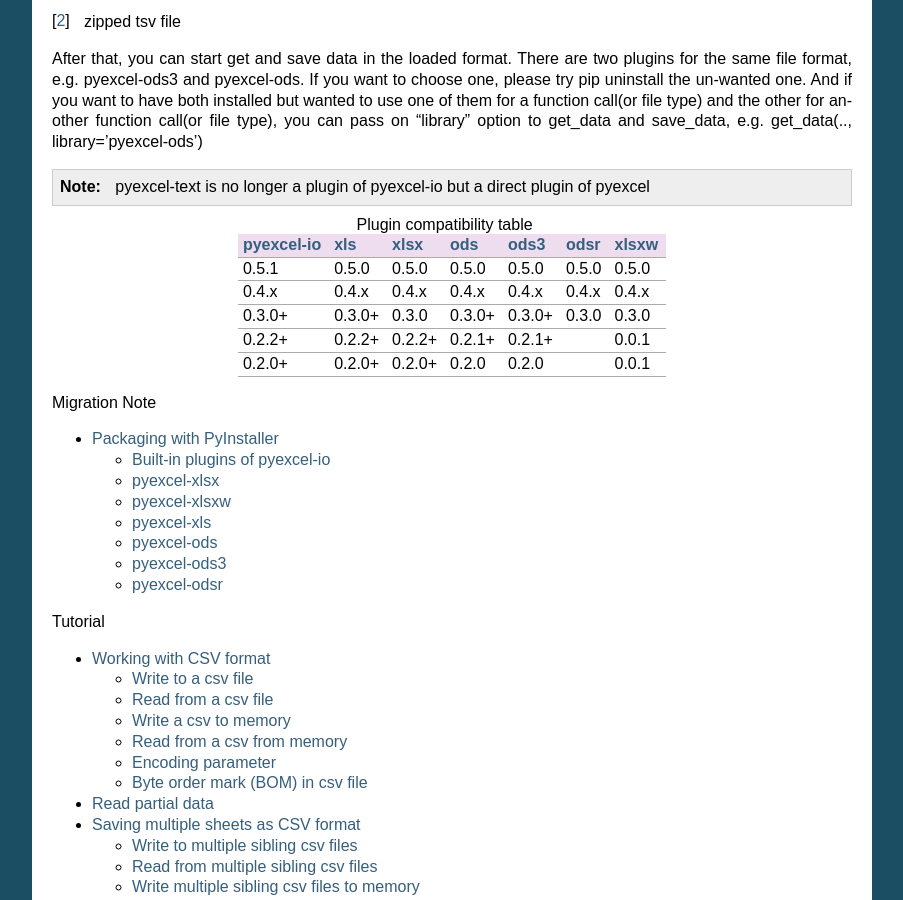
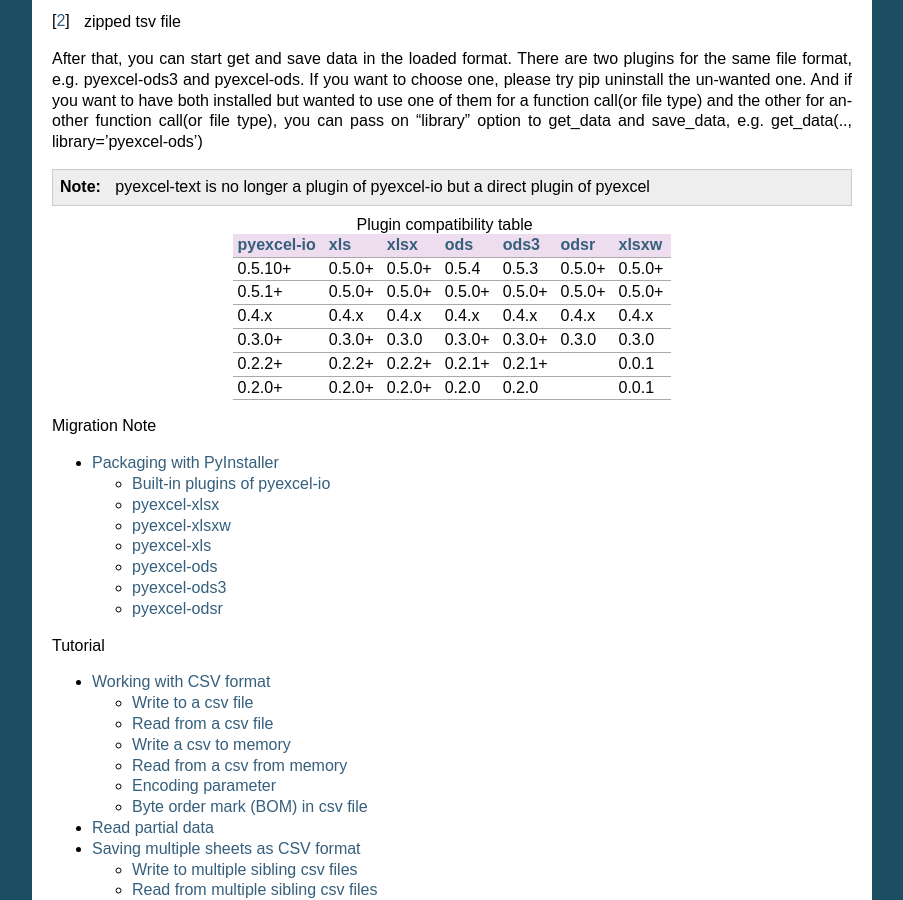
Before and after one commit to pyexcel/pyexcel-io, a Sphinx documentation site: the page built from docs/source/index.rst, in a window 1280 px wide and 900 px high, scrolled down 1413 px. Shown: the whole window, without its empty margins (198-1101 px from the left). Built offline with Sphinx 7.4.7, drawn with Linux system fonts in a browser that asks for light colours.

Commit message:
:books: update compatibility table

```diff
--- a/docs/source/index.rst
+++ b/docs/source/index.rst
@@ -138,7 +138,8 @@
     ============= ======= ======== ======= ======== ======== ========
     `pyexcel-io`_ `xls`_  `xlsx`_  `ods`_  `ods3`_  `odsr`_  `xlsxw`_
     ============= ======= ======== ======= ======== ======== ========
-    0.5.1         0.5.0   0.5.0    0.5.0   0.5.0    0.5.0    0.5.0
+    0.5.10+       0.5.0+  0.5.0+   0.5.4   0.5.3    0.5.0+   0.5.0+
+    0.5.1+        0.5.0+  0.5.0+   0.5.0+  0.5.0+   0.5.0+   0.5.0+
     0.4.x         0.4.x   0.4.x    0.4.x   0.4.x    0.4.x    0.4.x
     0.3.0+        0.3.0+  0.3.0    0.3.0+  0.3.0+   0.3.0    0.3.0
     0.2.2+        0.2.2+  0.2.2+   0.2.1+  0.2.1+            0.0.1
```
